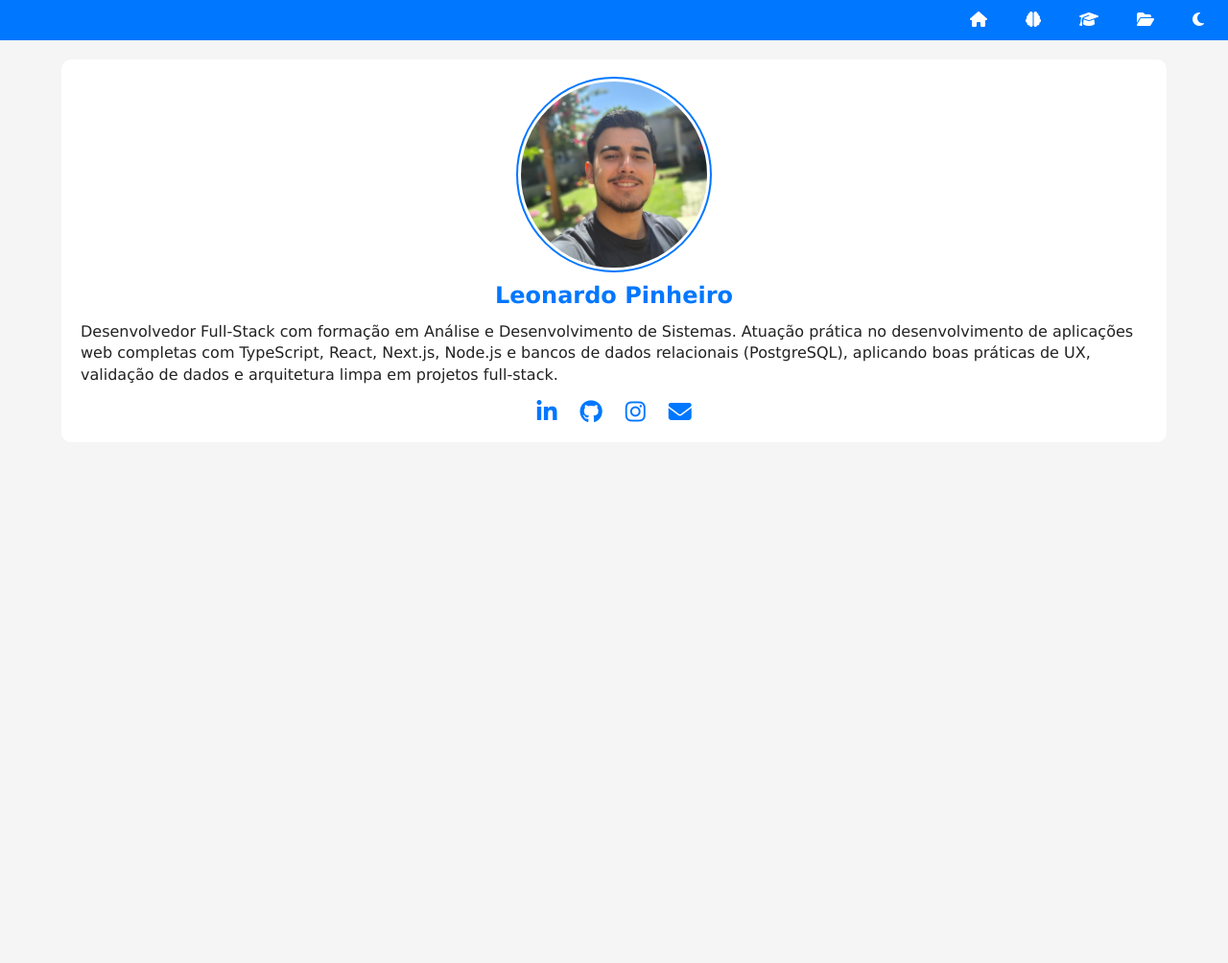
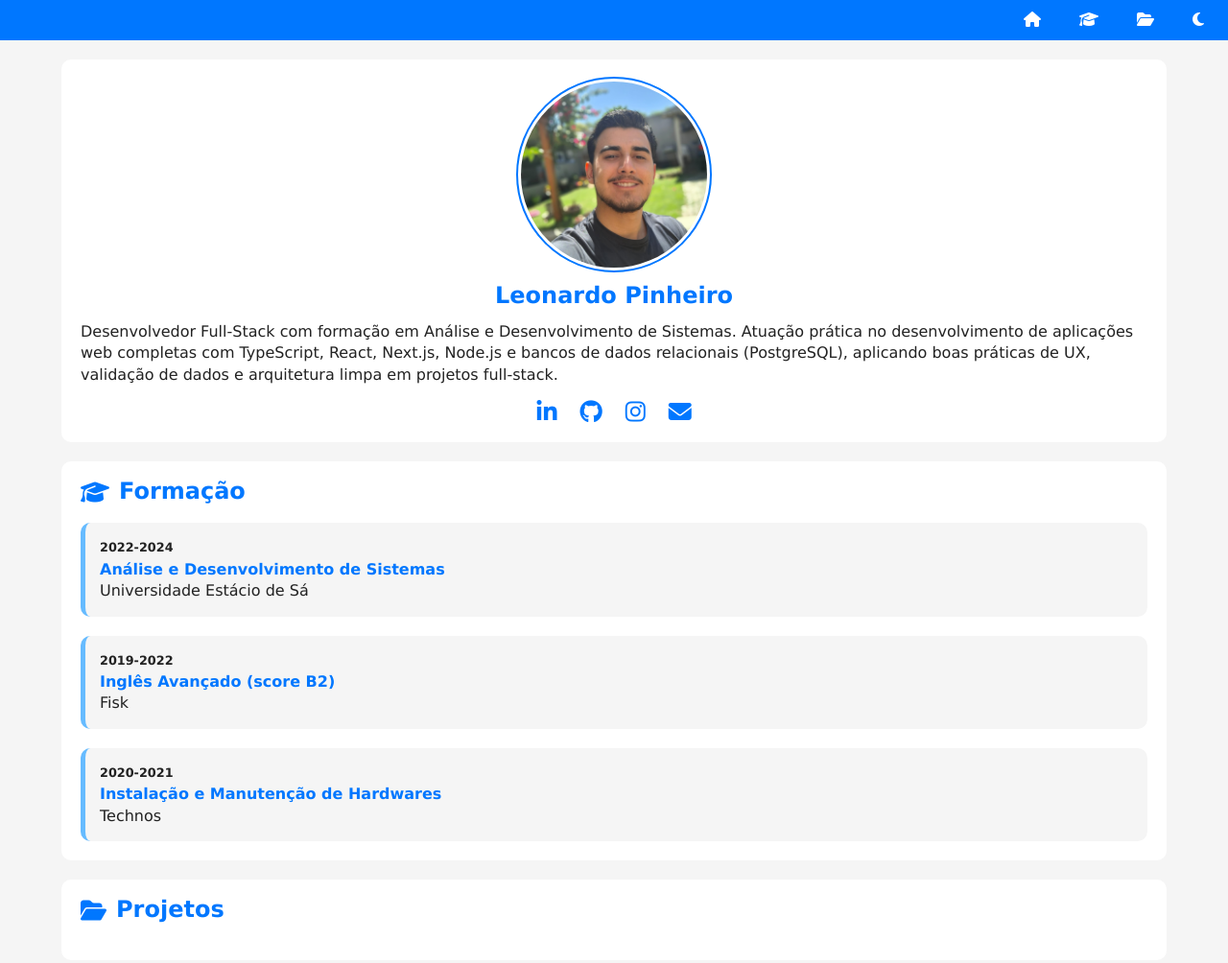
Before and after one commit to leopinheirosilva/portfolio, a plain HTML site: page index.html in a window 1280 px wide. Shown: the whole page at 96% size. Before the commit the page ends 800 px from the top, so only its background shows below. Drawn offline with Linux system fonts and the light colour scheme.

Commit message:
feat: add graduation area

```diff
--- a/estilos/style.css
+++ b/estilos/style.css
@@ -112,3 +112,54 @@ main {
 #social a:hover {
   color: var(--primary-contrast);
 }
+
+#details {
+  grid-column: 2;
+}
+
+article {
+  background-color: var(--card);
+  padding: 20px;
+  margin-bottom: 20px;
+  border-radius: 10px;
+}
+
+article h2 {
+  color: var(--primary);
+  margin-bottom: 20px;
+  display: flex;
+  gap: 10px;
+}
+
+#graduation-container {
+  display: flex;
+  flex-direction: column;
+  gap: 20px;
+}
+
+.course {
+  background-color: var(--background);
+  border-radius: 10px;
+  border-left: 5px solid var(--primary-contrast);
+  padding: 15px;
+  transition:
+    border-width 0.5s,
+    border-color 0.5s;
+}
+
+.course:hover {
+  border-color: var(--primary);
+  border-left-width: 10px;
+  cursor: pointer;
+}
+
+.course .period {
+  font-size: 0.8em;
+  font-weight: bold;
+  color: var(--text);
+}
+
+.course .title {
+  color: var(--primary);
+  font-size: 1em;
+}
--- a/index.html
+++ b/index.html
@@ -16,9 +16,6 @@
         <ul>
           <li>
             <a href=""><i class="fa-solid fa-house"></i></a>
-          </li>
-          <li>
-            <a href=""><i class="fa-solid fa-brain"></i></a>
           </li>
           <li>
             <a href=""><i class="fa-solid fa-graduation-cap"></i></a>
@@ -74,7 +71,31 @@
           </a>
         </div>
       </section>
-      <section id="details"></section>
+      <section id="details">
+        <article id="graduation">
+          <h2><i class="fa-solid fa-graduation-cap"></i>Formação</h2>
+          <div id="graduation-container">
+            <div class="course">
+              <p class="period">2022-2024</p>
+              <h3 class="title">Análise e Desenvolvimento de Sistemas</h3>
+              <p class="institution">Universidade Estácio de Sá</p>
+            </div>
+            <div class="course">
+              <p class="period">2019-2022</p>
+              <h3 class="title">Inglês Avançado (score B2)</h3>
+              <p class="institution">Fisk</p>
+            </div>
+            <div class="course">
+              <p class="period">2020-2021</p>
+              <h3 class="title">Instalação e Manutenção de Hardwares</h3>
+              <p class="institution">Technos</p>
+            </div>
+          </div>
+        </article>
+        <article id="projects">
+          <h2><i class="fa-solid fa-folder-open"></i>Projetos</h2>
+        </article>
+      </section>
     </main>
     <footer></footer>
     <script src="scripts/script.js"></script>
```
